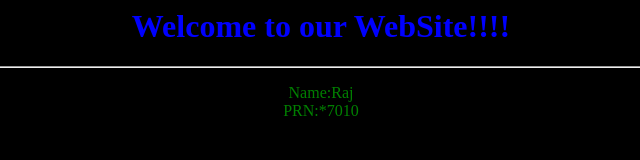
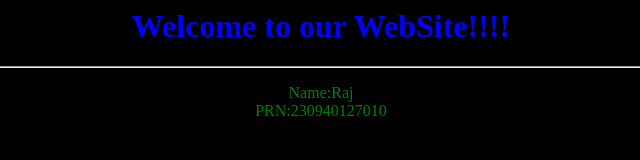
Before and after one commit to hpcsa123/jkdoc, a plain HTML site: page index.html in a window 1280 px wide. Shown: the full height of the page, 319-959 px from the left. Drawn offline with Linux system fonts and the light colour scheme.

Commit message:
Created index.html and Dockerfile file (v2)

```diff
--- a/index.html
+++ b/index.html
@@ -2,6 +2,6 @@
  <body style="background-color:black;">
  	<h1 style="text-align:center; color:blue;">Welcome to our WebSite!!!!</h1>
  	<hr>
-	<p style="text-align:center; color:green;">Name:Raj<br>PRN:*7010 </p>
+	<p style="text-align:center; color:green;">Name:Raj<br>PRN:230940127010 </p>
  </body>
 </html>
```
